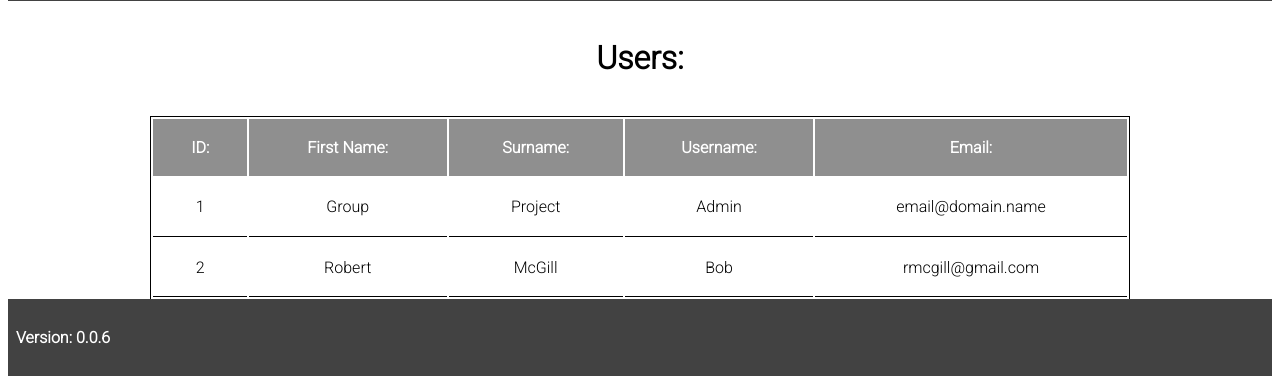
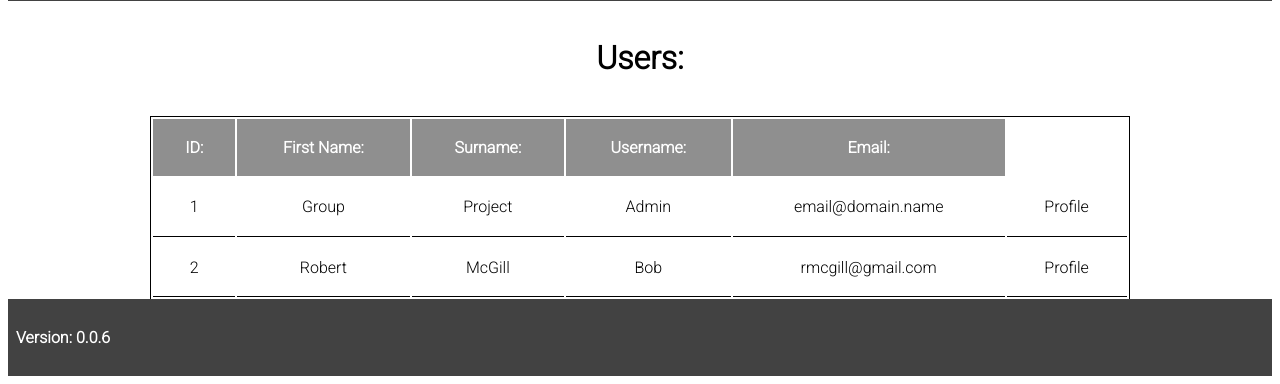
Before and after one commit to Sly-Lamp/Group_Project_TEAM14, a PHP site: page /users.php in a window 1280 px wide. Shown: the part 507-891 px from the top of the page. Run offline with PHP 8.4, Linux system fonts and the light colour scheme; a user stored in the database is signed in; data comes from the database, SQL or seed files in the repository.

Commit message:
Update users.php

```diff
--- a/users.php
+++ b/users.php
@@ -39,6 +39,7 @@
                             <td><?php echo $row['sName']; ?></td>
                             <td><?php echo $row['usrnm']; ?></td>
                             <td><?php echo $row['email']; ?></td>
+                            <td><a href="./profile.php">Profile</a></td>
                     </tr>
 <?php
 
```
